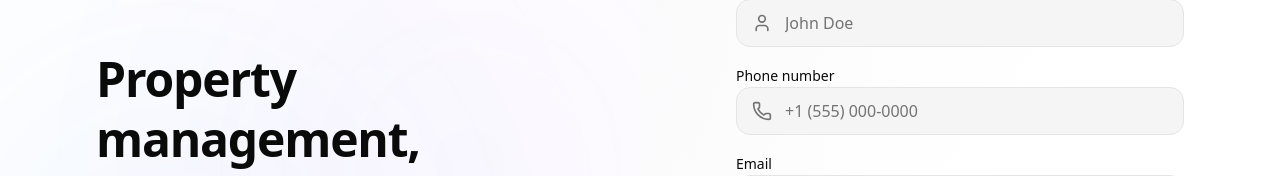
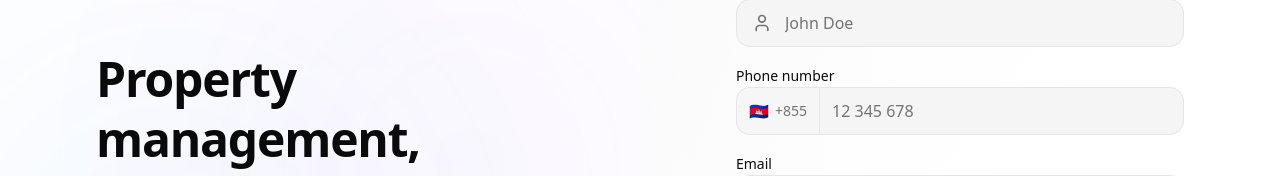
Before and after one commit to devitgg99/house-management, a Next.js app: page /register in a window 1280 px wide. Shown: the part 187-363 px from the top of the page. Built offline with nearby package versions, Linux system fonts and the light colour scheme.

Commit message:
change for remote api

```diff
--- a/app/(auth)/login/page.tsx
+++ b/app/(auth)/login/page.tsx
@@ -37,7 +37,7 @@ export default function LoginPage() {
     setIsLoading(true);
     setError(null);
 
-    const username = loginMethod === "email" ? formData.email : formData.phoneNumber;
+    const username = loginMethod === "email" ? formData.email : `+855${formData.phoneNumber.replace(/\s/g, '')}`;
 
     try {
       const result = await signIn("credentials", {
@@ -139,13 +139,9 @@ export default function LoginPage() {
           <label htmlFor={loginMethod} className="text-sm font-medium">
             {loginMethod === "email" ? "Email" : "Phone number"}
           </label>
-          <div className="relative">
-            {loginMethod === "email" ? (
+          {loginMethod === "email" ? (
+            <div className="relative">
               <Mail className="absolute left-4 top-1/2 -translate-y-1/2 w-5 h-5 text-muted-foreground" />
-            ) : (
-              <Phone className="absolute left-4 top-1/2 -translate-y-1/2 w-5 h-5 text-muted-foreground" />
-            )}
-            {loginMethod === "email" ? (
               <input
                 id="email"
                 name="email"
@@ -157,20 +153,26 @@ export default function LoginPage() {
                 required
                 disabled={isLoading}
               />
-            ) : (
+            </div>
+          ) : (
+            <div className="flex">
+              <div className="flex items-center gap-1.5 px-3 h-12 rounded-l-xl bg-muted/80 border border-r-0 border-border text-muted-foreground text-sm font-medium">
+                <span className="text-base">🇰🇭</span>
+                <span>+855</span>
+              </div>
               <input
                 id="phoneNumber"
                 name="phoneNumber"
                 type="tel"
                 value={formData.phoneNumber}
                 onChange={handleChange}
-                placeholder="+1 (555) 000-0000"
-                className="w-full h-12 pl-12 pr-4 rounded-xl bg-muted border border-border text-foreground placeholder:text-muted-foreground focus:outline-none focus:border-accent-blue focus:ring-1 focus:ring-accent-blue transition-all"
+                placeholder="12 345 678"
+                className="flex-1 h-12 pl-3 pr-4 rounded-r-xl bg-muted border border-border text-foreground placeholder:text-muted-foreground focus:outline-none focus:border-accent-blue focus:ring-1 focus:ring-accent-blue transition-all"
                 required
                 disabled={isLoading}
               />
-            )}
-          </div>
+            </div>
+          )}
         </div>
 
         {/* Password */}
--- a/app/(auth)/register/page.tsx
+++ b/app/(auth)/register/page.tsx
@@ -5,7 +5,7 @@ import { useRouter } from "next/navigation";
 import Link from "next/link";
 import { motion } from "framer-motion";
 import { Button } from "@/components/ui/button";
-import { Eye, EyeOff, Mail, Lock, User, Phone, ArrowRight, Check, Home, Key, AlertCircle, CheckCircle2 } from "lucide-react";
+import { Eye, EyeOff, Mail, Lock, User, ArrowRight, Check, Home, Key, AlertCircle, CheckCircle2 } from "lucide-react";
 
 export default function RegisterPage() {
   const router = useRouter();
@@ -35,7 +35,7 @@ export default function RegisterPage() {
     // Prepare request body matching API structure
     const requestBody = {
       fullName: formData.fullName,
-      phoneNumber: formData.phoneNumber,
+      phoneNumber: `+855${formData.phoneNumber.replace(/\s/g, '')}`,
       password: formData.password,
       email: formData.email,
       role: formData.role,
@@ -173,16 +173,19 @@ export default function RegisterPage() {
           <label htmlFor="phoneNumber" className="text-sm font-medium">
             Phone number
           </label>
-          <div className="relative">
-            <Phone className="absolute left-4 top-1/2 -translate-y-1/2 w-5 h-5 text-muted-foreground" />
+          <div className="flex">
+            <div className="flex items-center gap-1.5 px-3 h-12 rounded-l-xl bg-muted/80 border border-r-0 border-border text-muted-foreground text-sm font-medium">
+              <span className="text-base">🇰🇭</span>
+              <span>+855</span>
+            </div>
             <input
               id="phoneNumber"
               name="phoneNumber"
               type="tel"
               value={formData.phoneNumber}
               onChange={handleChange}
-              placeholder="+1 (555) 000-0000"
-              className="w-full h-12 pl-12 pr-4 rounded-xl bg-muted border border-border text-foreground placeholder:text-muted-foreground focus:outline-none focus:border-accent-blue focus:ring-1 focus:ring-accent-blue transition-all"
+              placeholder="12 345 678"
+              className="flex-1 h-12 pl-3 pr-4 rounded-r-xl bg-muted border border-border text-foreground placeholder:text-muted-foreground focus:outline-none focus:border-accent-blue focus:ring-1 focus:ring-accent-blue transition-all"
               required
               disabled={isLoading}
             />
```
